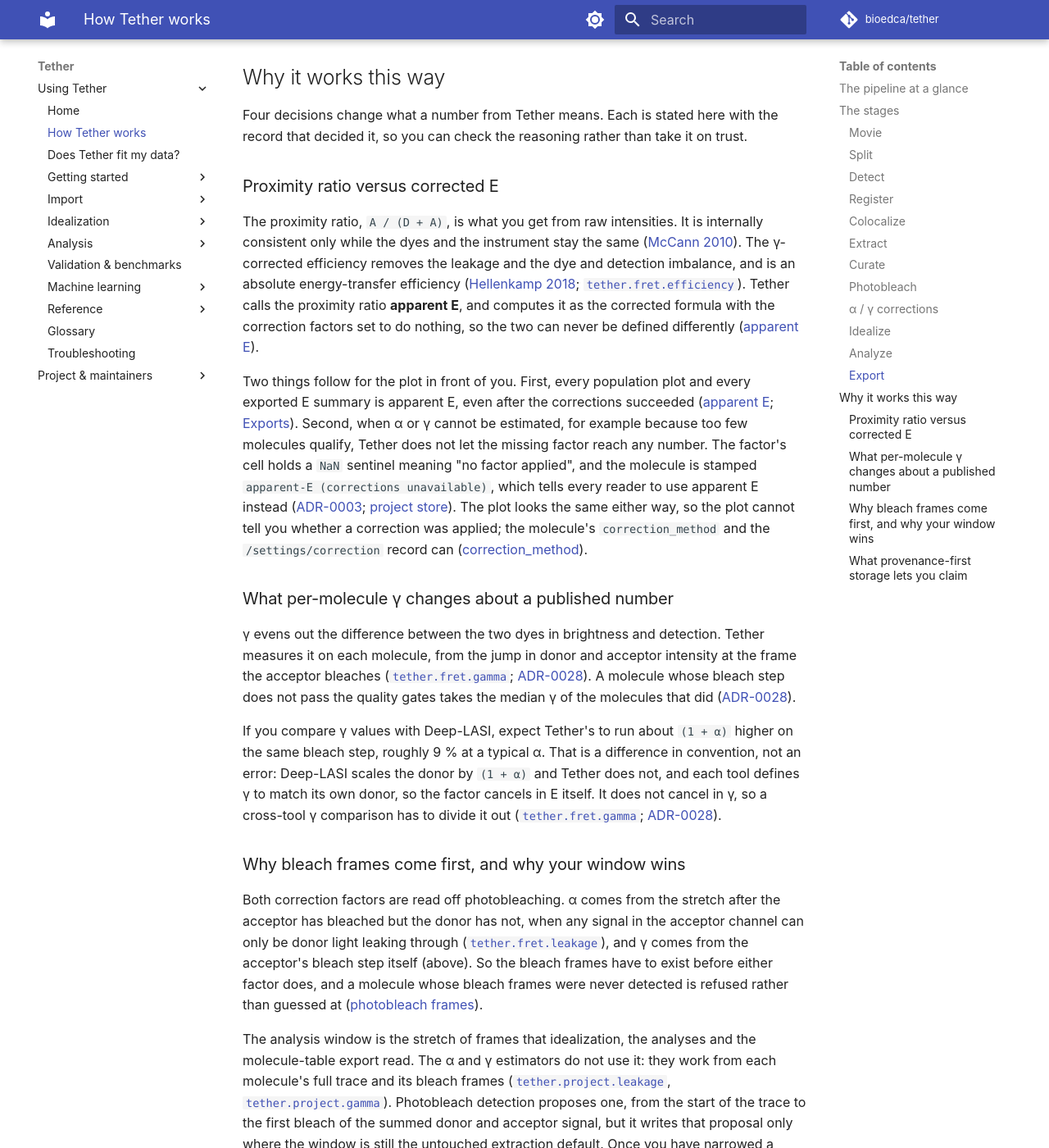
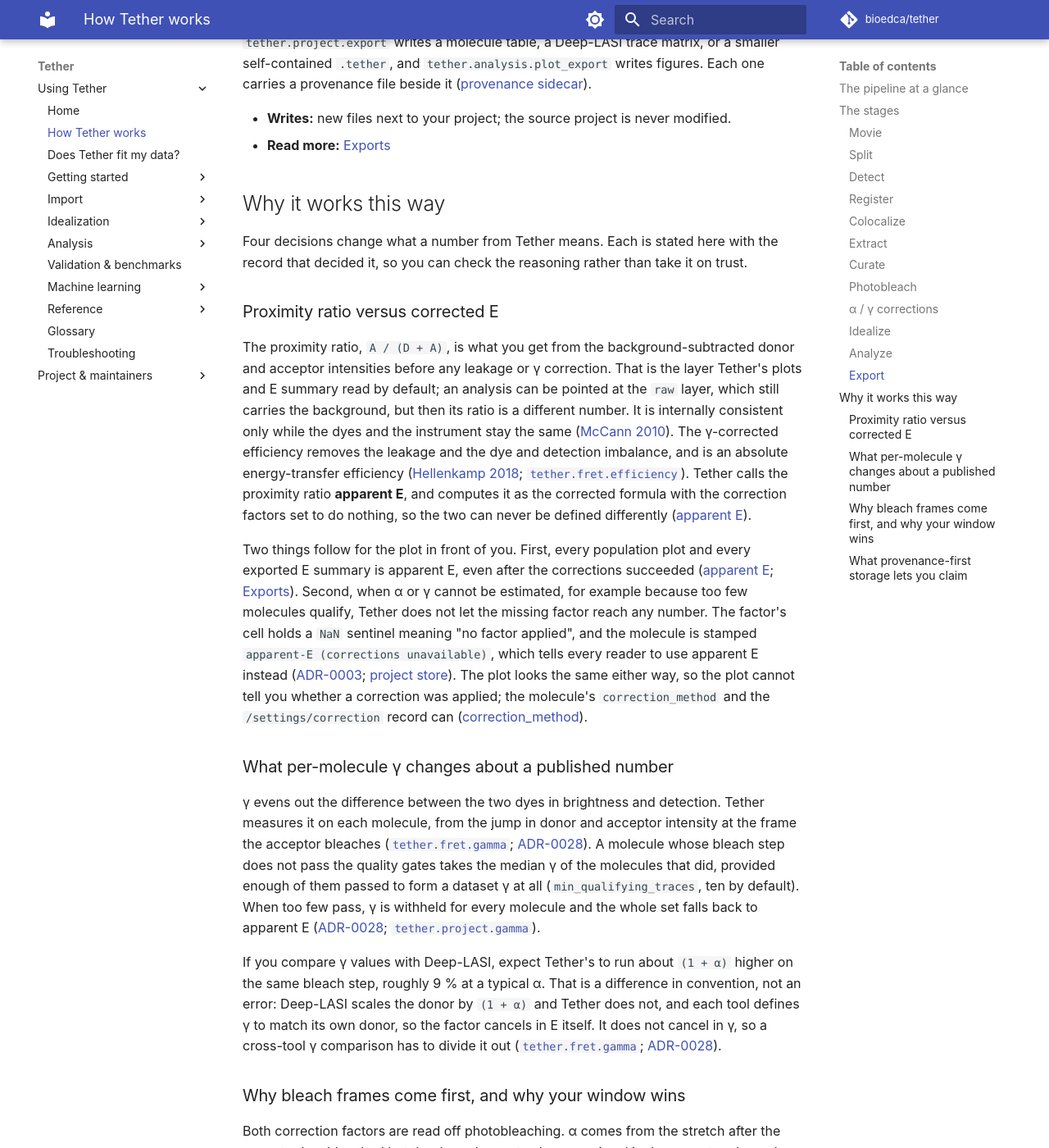
Before and after one commit to bioedca/tether, an MkDocs documentation site: the page built from docs/pipeline.md, in a window 1280 px wide and 1400 px high, scrolled down 4301 px. Shown: the whole window at 82% size. Built offline with MkDocs 1.6.1 and Material for MkDocs 9.7.7, drawn with Linux system fonts in a browser that asks for light colours; comment, search, counter and statistics services are not loaded; the version menu is left out; some of the changed text lies outside the part shown.

Commit message:
docs(pipeline): scope the stage order and qualify the signal layer and γ fallback (#171)
Codex round 4 on 1b3bac8: the order binds only where a stage needs
another's output; the proximity ratio and the idealization default
read the background-subtracted layer, not raw; median-γ substitution
needs a dataset γ above min_qualifying_traces.

````diff
--- a/docs/pipeline.md
+++ b/docs/pipeline.md
@@ -23,8 +23,14 @@
       → α / γ corrections → idealize → analyze → export
 ```
 
-The order is not a suggestion. The headless batch runner groups the automatic part of that
-road into three stages, `extract → correct → idealize`, declared in dependency order as
+The order binds where one stage needs another's output. Everything downstream reads the
+extracted traces, so extraction comes first, and the correction steps depend on one another.
+After extraction the road branches rather than running in single file: you can curate, plot
+apparent E or export traces as soon as a movie is extracted. Correction and idealization add
+to what those later steps can use, the correction factors and the fitted states that the dwell
+and transition analyses read; they do not have to come first. The headless batch runner
+groups the automatic part of that road into three stages, `extract → correct → idealize`,
+declared in dependency order as
 [`STAGES` in `tether.project.batch`](https://github.com/bioedca/tether/blob/main/src/tether/project/batch.py),
 and when a stage's predecessor did not complete it records the later stage as **blocked**
 rather than running it on missing inputs
@@ -198,7 +204,10 @@
 
 ### Proximity ratio versus corrected E
 
-The proximity ratio, `A / (D + A)`, is what you get from raw intensities. It is internally
+The proximity ratio, `A / (D + A)`, is what you get from the background-subtracted donor and
+acceptor intensities before any leakage or γ correction. That is the layer Tether's plots and
+E summary read by default; an analysis can be pointed at the `raw` layer, which still carries
+the background, but then its ratio is a different number. It is internally
 consistent only while the dyes and the instrument stay the same
 ([McCann 2010](https://doi.org/10.1016/j.bpj.2010.04.063)). The γ-corrected efficiency
 removes the leakage and the dye and detection imbalance, and is an absolute energy-transfer
@@ -227,8 +236,11 @@
 bleaches
 ([`tether.fret.gamma`](https://github.com/bioedca/tether/blob/main/src/tether/fret/gamma.py);
 [ADR-0028](adr/0028-gamma-acceptor-bleach-step-estimator.md)). A molecule whose bleach step
-does not pass the quality gates takes the median γ of the molecules that did
-([ADR-0028](adr/0028-gamma-acceptor-bleach-step-estimator.md)).
+does not pass the quality gates takes the median γ of the molecules that did, provided
+enough of them passed to form a dataset γ at all (`min_qualifying_traces`, ten by default).
+When too few pass, γ is withheld for every molecule and the whole set falls back to apparent
+E ([ADR-0028](adr/0028-gamma-acceptor-bleach-step-estimator.md);
+[`tether.project.gamma`](https://github.com/bioedca/tether/blob/main/src/tether/project/gamma.py)).
 
 If you compare γ values with Deep-LASI, expect Tether's to run about `(1 + α)` higher on the
 same bleach step, roughly 9 % at a typical α. That is a difference in convention, not an
@@ -276,8 +288,10 @@
 none of that, so from the CSV alone nobody can tell which window, which α, which γ or which
 version produced a number.
 
-Idealization is where this pays off most. The model is fitted on the background-subtracted
-donor and acceptor intensities, with no α or γ applied
+Idealization is where this pays off most. By default the model is fitted on the
+background-subtracted donor and acceptor intensities, with no α or γ applied; a fit can be
+asked to use the `raw` layer instead, and the stored model records which in its
+`intensity_quantity`
 ([`tether.project.idealize`](https://github.com/bioedca/tether/blob/main/src/tether/project/idealize.py)), but each fitted molecule carries a
 fingerprint of that trace, its window, and the α and γ in force for it when it was fitted.
 Change any of those and the fingerprint no longer matches, the molecule is marked stale, and
````
